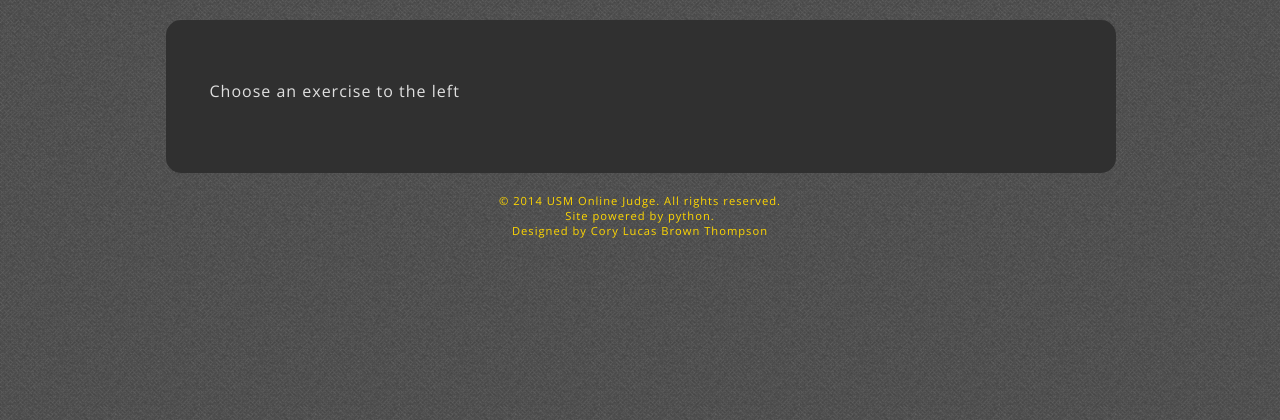
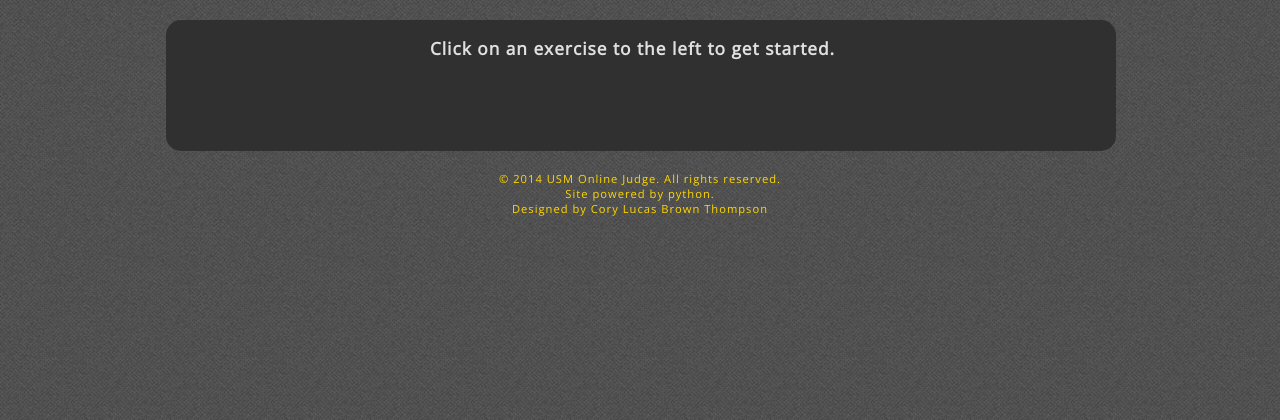
Before and after one commit to DL-Thompson/USMOnlineJudge, a Flask app: template judge/judge/templates/exercises.html in a window 1280 px wide. Shown: the part 250-670 px from the top of the page. Run offline with Flask 2, Linux system fonts and the light colour scheme; the template is opened without the code that fills it, so the values that code supplies are empty; parts of the project's set-up code (start-up, migrations or seed data) failed here and were passed over.

Commit message:
Fixed text in exercises.

```diff
--- a/judge/judge/templates/exercises.html
+++ b/judge/judge/templates/exercises.html
@@ -34,13 +34,13 @@
             <div class="right-panel-in">
                 <div class="row">
                     <h2 class="title"><span>
-                {% if text %}
-                    {{ text | safe }}
-                {% endif %}
+                Click on an exercise to the left to get started.
             </span></h2>
 
                     <div class="row2">
-                        Choose an exercise to the left
+                        {% if text %}
+                        {{ text | safe }}
+                        {% endif %}
                     </div>
                 </div>
             </div>
```
